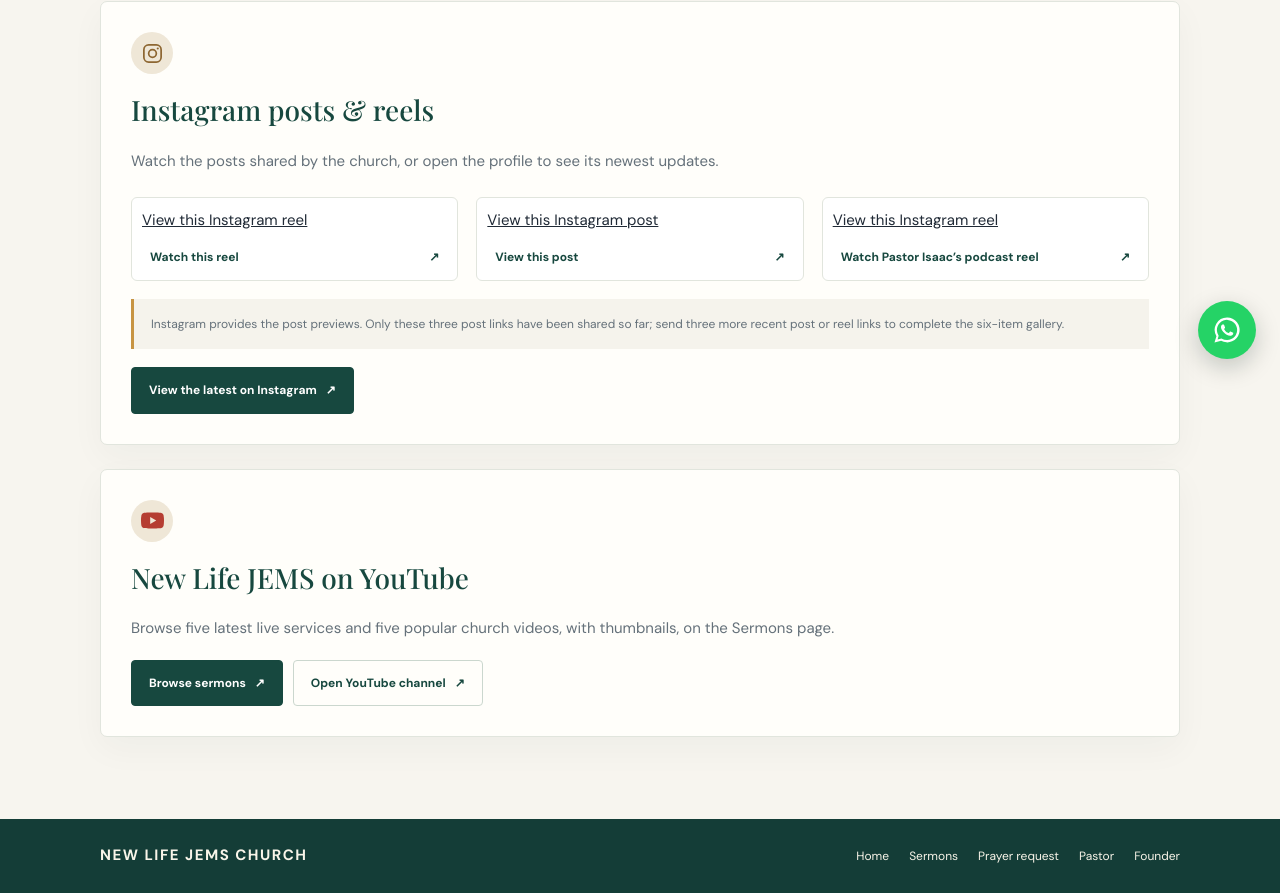
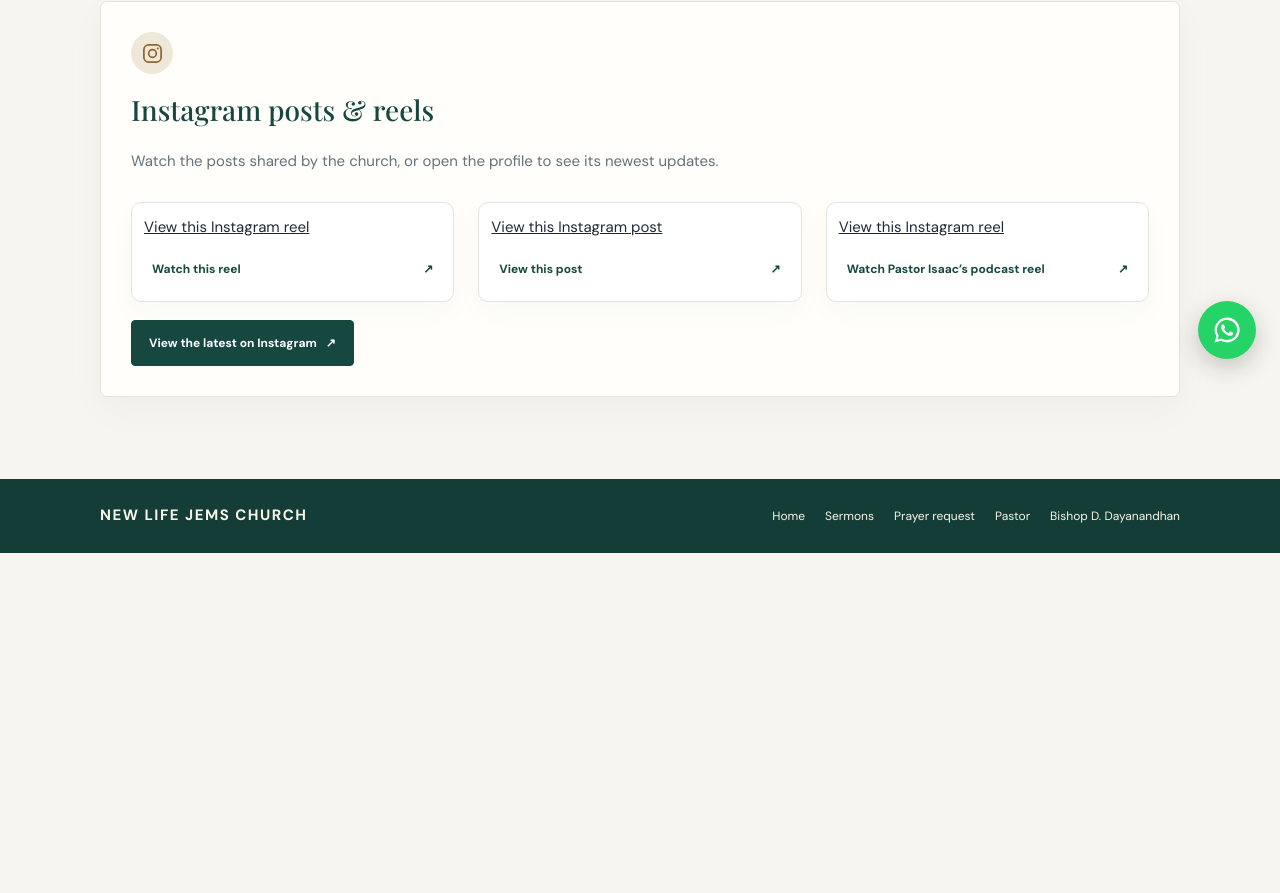
Before and after one commit to kennethsam16/newlifejems-church, a website: page NewLifeJemsGithub/social.html in a window 1280 px wide. Shown: the part 417-1310 px from the top of the page. After the commit the page ends 970 px from the top, so only its background shows below. Drawn offline with nearby package versions, Linux system fonts and the light colour scheme; a script that the page names is missing.

Commit message:
Publish latest site pages
Publish latest church pages

```diff
--- a/NewLifeJemsGithub/social.html
+++ b/NewLifeJemsGithub/social.html
@@ -19,9 +19,10 @@
     .topline{padding:9px 16px;background:var(--green);color:#f8f4e9;text-align:center;font-size:11px;letter-spacing:.12em;text-transform:uppercase}.header{position:relative;background:var(--paper);border-bottom:1px solid var(--line)}.nav{min-height:78px;position:relative;display:flex;align-items:center;justify-content:space-between;gap:18px}.brand{display:flex;align-items:center;gap:11px;color:var(--green);font-size:14px;font-weight:700;letter-spacing:.14em;text-decoration:none}.brand img{width:54px;height:54px;object-fit:contain}
     .crumb{padding:24px 0 0;color:#76817a;font-size:12px}.crumb a{color:var(--green);text-decoration:none}.hero{padding:52px 0 30px}.eyebrow{margin:0 0 12px;color:#1e6858;font-size:10px;font-weight:700;letter-spacing:.2em;text-transform:uppercase}.eyebrow:before{content:"";display:inline-block;width:25px;height:1px;margin:0 10px 3px 0;background:var(--gold)}h1,h2{font-family:var(--serif);font-weight:500}h1{margin:0;color:var(--green);font-size:clamp(40px,6vw,64px);line-height:1.08;letter-spacing:-.035em}.lead{max-width:700px;color:var(--muted);font-size:17px}
     .social-layout{padding:15px 0 82px}.social-panel{padding:30px;border:1px solid var(--line);border-radius:7px;background:var(--paper);box-shadow:0 12px 34px #173d350a}.social-panel h2{margin:0 0 8px;color:var(--green);font-size:28px}.social-panel>p{color:var(--muted)}.social-icon{display:inline-grid;width:42px;height:42px;place-items:center;margin:0 0 12px;border-radius:50%;background:#efe7d7;color:#8d6631}.social-icon svg{width:23px;height:23px}
-    .post-grid{display:grid;grid-template-columns:repeat(3,minmax(0,1fr));gap:18px;margin-top:23px;align-items:start}.post-card{min-width:0;padding:10px;border:1px solid var(--line);border-radius:6px;background:#fff;transition:transform .18s,box-shadow .18s}.post-card:hover{transform:translateY(-3px);box-shadow:0 12px 28px #173d3512}.instagram-media{width:100%!important;min-width:0!important;max-width:100%!important;margin:0 auto!important;border:0!important;box-shadow:none!important}.post-link{display:flex;justify-content:space-between;align-items:center;gap:10px;padding:13px 8px 3px;color:var(--green);font-size:12px;font-weight:700;text-decoration:none}.post-link:hover{text-decoration:underline}.social-note{margin-top:18px;padding:15px 17px;border-left:3px solid var(--gold);background:#f5f3ec;color:var(--muted);font-size:12px}.button{display:inline-flex;align-items:center;gap:9px;padding:12px 17px;border:1px solid var(--green);border-radius:4px;background:var(--green);color:#fff;text-decoration:none;font-weight:700;font-size:12px;transition:transform .18s,background .18s}.button:hover{transform:translateY(-2px);background:var(--green2)}.button.secondary{background:transparent;color:var(--green);border-color:#cbd7ce}.button.secondary:hover{background:#edf2ed}.actions{display:flex;flex-wrap:wrap;gap:10px;margin-top:18px}.youtube-panel{margin-top:24px}.youtube-panel p{color:var(--muted)}.youtube-symbol{color:#b53d32}
+    .post-grid{display:grid;grid-template-columns:repeat(3,minmax(0,1fr));gap:24px;margin-top:28px;align-items:stretch}.post-card{display:flex;flex-direction:column;height:100%;min-width:0;padding:12px;border:1px solid var(--line);border-radius:10px;background:#fff;box-shadow:0 10px 28px #173d3508;transition:transform .22s,box-shadow .22s,border-color .22s}.post-card:hover,.post-card:focus-within{transform:translateY(-4px);border-color:#bfd0c5;box-shadow:0 18px 38px #173d3518}.instagram-media{width:100%!important;min-width:0!important;max-width:100%!important;margin:0 auto!important;border:0!important;box-shadow:none!important}.post-link{display:flex;justify-content:space-between;align-items:center;gap:10px;min-height:48px;margin-top:auto;padding:12px 8px 2px;color:var(--green);font-size:12px;font-weight:700;text-decoration:none}.post-link:hover{color:var(--gold)}.post-link:focus-visible{outline:2px solid var(--gold);outline-offset:3px}.button{display:inline-flex;align-items:center;gap:9px;padding:12px 17px;border:1px solid var(--green);border-radius:4px;background:var(--green);color:#fff;text-decoration:none;font-weight:700;font-size:12px;transition:transform .18s,background .18s}.button:hover{transform:translateY(-2px);background:var(--green2)}.button.secondary{background:transparent;color:var(--green);border-color:#cbd7ce}.button.secondary:hover{background:#edf2ed}.actions{display:flex;flex-wrap:wrap;gap:10px;margin-top:18px}
     .footer{padding:24px 0;background:#143d37;color:#f9f5e9}.footer-inner{display:flex;align-items:center;justify-content:space-between;gap:22px}.footer-links{display:flex;flex-wrap:wrap;gap:20px;font-size:12px}.footer-links a{text-decoration:none}.footer-links a:hover{color:#e9c37b}.whatsapp-float{position:fixed;right:24px;bottom:24px;z-index:9999;width:58px;height:58px;display:grid;place-items:center;border-radius:50%;background:#25d366;color:#fff;box-shadow:0 8px 24px #071a1538;text-decoration:none}.whatsapp-float svg{width:30px;height:30px}
-    @media(max-width:850px){.post-grid{grid-template-columns:repeat(2,minmax(0,1fr))}}@media(max-width:600px){.wrap{width:calc(100% - 32px)}.brand{font-size:11px;gap:7px}.brand img{width:45px;height:45px}.hero{padding-top:38px}.lead{font-size:15px}.social-panel{padding:21px}.social-panel h2{font-size:24px}.post-grid{grid-template-columns:1fr}.footer-inner{align-items:flex-start;flex-direction:column}.whatsapp-float{right:16px;bottom:16px;width:54px;height:54px}}
+    @media(max-width:900px){.post-grid{grid-template-columns:repeat(2,minmax(0,1fr))}}@media(max-width:680px){.wrap{width:calc(100% - 32px)}.brand{font-size:11px;gap:7px}.brand img{width:45px;height:45px}.hero{padding-top:38px}.lead{font-size:15px}.social-panel{padding:21px}.social-panel h2{font-size:24px}.post-grid{grid-template-columns:1fr;gap:18px}.post-card{width:100%;max-width:480px;margin-inline:auto}.footer-inner{align-items:flex-start;flex-direction:column}.whatsapp-float{right:16px;bottom:16px;width:54px;height:54px}}
+    @media(prefers-reduced-motion:reduce){.post-card,.post-card:hover,.sermon-card,.sermon-card:hover,.instagram-media,.post-link,.button{transition:none;transform:none}}
   </style>
 </head>
 <body>
@@ -29,7 +30,7 @@
   <header class="header"><div class="wrap nav">
     <a class="brand" href="/" aria-label="New Life JEMS Church home"><img src="/newlifejems-church-logo.png" alt=""><span>NEW LIFE JEMS<br>CHURCH</span></a>
     <button class="site-menu-toggle" type="button" aria-expanded="false" aria-controls="site-menu" aria-label="Open navigation menu"><svg viewBox="0 0 24 24" aria-hidden="true"><path class="menu-line menu-line-top" d="M4 6h16"/><path class="menu-line menu-line-middle" d="M4 12h16"/><path class="menu-line menu-line-bottom" d="M4 18h16"/></svg></button>
-    <nav class="site-menu" id="site-menu" aria-label="Main navigation" hidden><a href="/">Home</a><a href="/#our-heart">Our heart</a><a href="/#announcements">Announcements</a><a href="/#sunday-services">Sunday services</a><a href="/sermons">Sermons</a><a href="/prayer">Prayer request</a><a href="/social" aria-current="page">Social media</a><a href="/#location">Find us</a><a href="/pastor">Pastor Isaac Daniel</a><a href="/founder">Our founder</a><a href="/admin">Admin</a></nav>
+    <nav class="site-menu" id="site-menu" aria-label="Main navigation" hidden><a href="/">Home</a><a href="/#our-heart">Our heart</a><a href="/#announcements">Announcements</a><a href="/#sunday-services">Sunday services</a><a href="/sermons">Sermons</a><a href="/prayer">Prayer request</a><a href="/social" aria-current="page">Social media</a><a href="/#location">Find us</a><a href="/pastor">Pastor Isaac Daniel</a><a href="/founder">Bishop D. Dayanandhan</a><a href="/admin">Admin</a></nav>
   </div></header>
   <main>
     <div class="wrap crumb"><a href="/">Home</a> / Social media</div>
@@ -43,17 +44,11 @@
           <article class="post-card"><blockquote class="instagram-media" data-instgrm-permalink="https://www.instagram.com/p/DERUTiXywZj/" data-instgrm-version="14"><a href="https://www.instagram.com/p/DERUTiXywZj/" target="_blank" rel="noopener noreferrer">View this Instagram post</a></blockquote><a class="post-link" href="https://www.instagram.com/p/DERUTiXywZj/" target="_blank" rel="noopener noreferrer"><span>View this post</span><span aria-hidden="true">↗</span></a></article>
           <article class="post-card"><blockquote class="instagram-media" data-instgrm-permalink="https://www.instagram.com/reel/Dc3avVJhkE5/" data-instgrm-version="14"><a href="https://www.instagram.com/reel/Dc3avVJhkE5/" target="_blank" rel="noopener noreferrer">View this Instagram reel</a></blockquote><a class="post-link" href="https://www.instagram.com/reel/Dc3avVJhkE5/" target="_blank" rel="noopener noreferrer"><span>Watch Pastor Isaac’s podcast reel</span><span aria-hidden="true">↗</span></a></article>
         </div>
-        <div class="social-note">Instagram provides the post previews. Only these three post links have been shared so far; send three more recent post or reel links to complete the six-item gallery.</div>
         <div class="actions"><a class="button" href="https://www.instagram.com/newlifejemschurch/" target="_blank" rel="noopener noreferrer">View the latest on Instagram <span aria-hidden="true">↗</span></a></div>
-      </article>
-      <article class="social-panel youtube-panel">
-        <span class="social-icon youtube-symbol" aria-hidden="true"><svg viewBox="0 0 24 24" fill="currentColor"><path d="M23.5 6.2a3 3 0 0 0-2.1-2.1C19.6 3.6 12 3.6 12 3.6s-7.6 0-9.4.5A3 3 0 0 0 .5 6.2 31 31 0 0 0 0 12a31 31 0 0 0 .5 5.8 3 3 0 0 0 2.1 2.1c1.8.5 9.4.5 9.4.5s7.6 0 9.4-.5a3 3 0 0 0 2.1-2.1A31 31 0 0 0 24 12a31 31 0 0 0-.5-5.8ZM9.6 15.6V8.4l6.3 3.6-6.3 3.6Z"/></svg></span>
-        <h2>New Life JEMS on YouTube</h2><p>Browse five latest live services and five popular church videos, with thumbnails, on the Sermons page.</p>
-        <div class="actions"><a class="button" href="/sermons">Browse sermons <span aria-hidden="true">↗</span></a><a class="button secondary" href="https://youtube.com/@newlifejemschurchofficial?si=tQTG-5qoYaiTgt6s" target="_blank" rel="noopener noreferrer">Open YouTube channel <span aria-hidden="true">↗</span></a></div>
       </article>
     </section>
   </main>
-  <footer class="footer"><div class="wrap footer-inner"><a href="/" style="text-decoration:none;font-weight:700;letter-spacing:.1em">NEW LIFE JEMS CHURCH</a><nav class="footer-links" aria-label="Footer navigation"><a href="/">Home</a><a href="/sermons">Sermons</a><a href="/prayer">Prayer request</a><a href="/pastor">Pastor</a><a href="/founder">Founder</a></nav></div></footer>
+  <footer class="footer"><div class="wrap footer-inner"><a href="/" style="text-decoration:none;font-weight:700;letter-spacing:.1em">NEW LIFE JEMS CHURCH</a><nav class="footer-links" aria-label="Footer navigation"><a href="/">Home</a><a href="/sermons">Sermons</a><a href="/prayer">Prayer request</a><a href="/pastor">Pastor</a><a href="/founder">Bishop D. Dayanandhan</a></nav></div></footer>
   <a class="whatsapp-float" href="https://chat.whatsapp.com/CQPHMUP6Oms6619w1CUsGO" target="_blank" rel="noopener noreferrer" aria-label="Join the New Life JEMS Church WhatsApp group"><svg viewBox="0 0 24 24" aria-hidden="true"><path fill="currentColor" d="M12.04 2a9.87 9.87 0 0 0-8.5 14.9L2 22l5.27-1.38A9.95 9.95 0 1 0 12.04 2Zm0 18.05a8.1 8.1 0 0 1-4.13-1.13l-.3-.18-3.13.82.84-3.05-.2-.31a8.08 8.08 0 1 1 6.92 3.85Zm4.44-6.06c-.24-.12-1.43-.7-1.65-.78-.22-.08-.38-.12-.54.12-.16.24-.62.78-.76.94-.14.16-.28.18-.52.06-.24-.12-1.02-.38-1.94-1.2-.72-.64-1.2-1.43-1.34-1.67-.14-.24-.02-.37.1-.49.11-.1.24-.28.36-.42.12-.14.16-.24.24-.4.08-.16.04-.3-.02-.42-.06-.12-.54-1.3-.74-1.78-.2-.47-.4-.4-.54-.4h-.46c-.16 0-.42.06-.64.3-.22.24-.84.82-.84 2s.86 2.32.98 2.48c.12.16 1.7 2.6 4.12 3.64.58.25 1.03.4 1.38.51.58.18 1.1.15 1.51.09.46-.07 1.43-.58 1.63-1.14.2-.56.2-1.04.14-1.14-.06-.1-.22-.16-.46-.28Z"/></svg></a>
   <script async src="https://www.instagram.com/embed.js"></script>
 </body>
```
Also changed, not shown: NewLifeJemsGithub/founder.html (+1 -1 lines), NewLifeJemsGithub/index.html (+2 -2 lines), NewLifeJemsGithub/pastor.html (+1 -1 lines), NewLifeJemsGithub/prayer.html (+1 -1 lines), NewLifeJemsGithub/sermons.html (+3 -3 lines).
